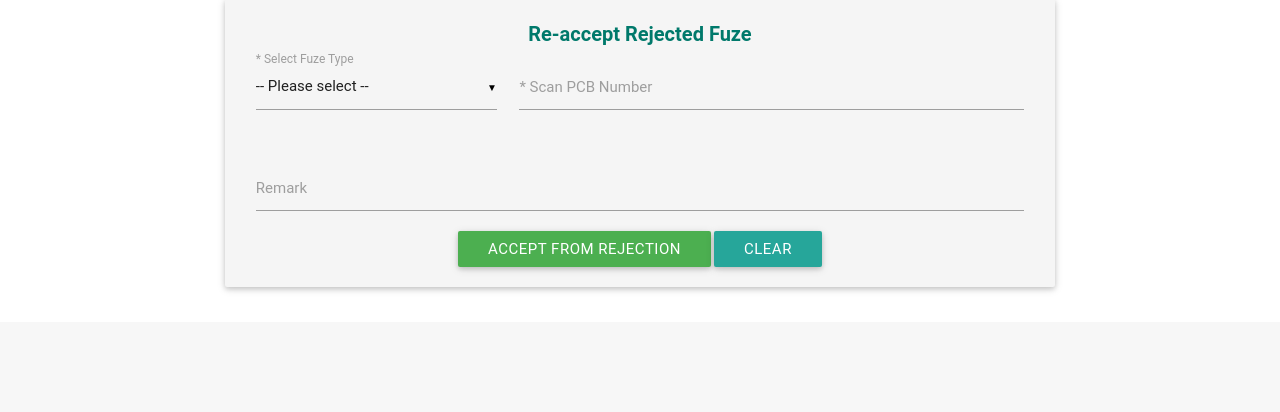
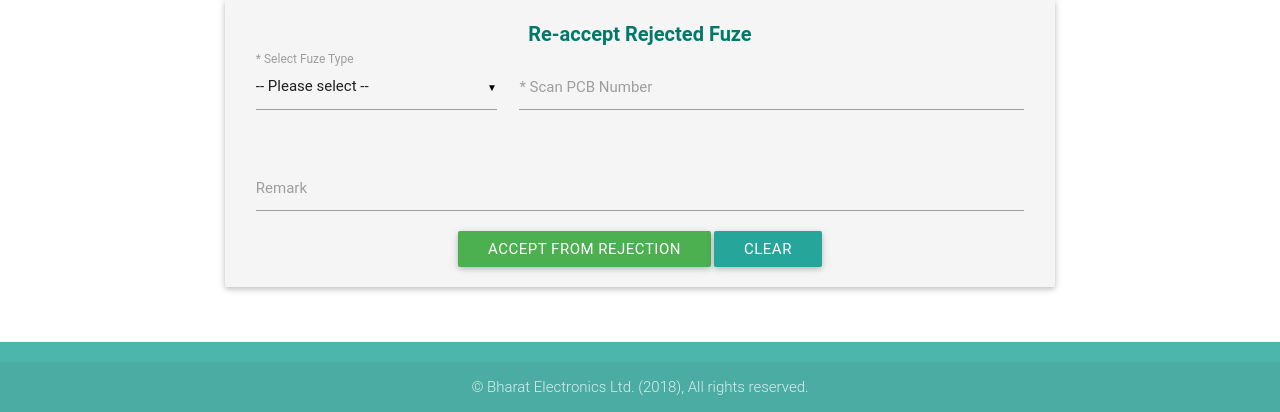
Before and after one commit to pranjal-joshi/FuzeDatabase, a PHP site: page /rejection.php in a window 1280 px wide. Shown: the part 578-990 px from the top of the page. Before the commit the page ends 869 px from the top, so only its background shows below. Run offline with PHP 8.4, Linux system fonts and the light colour scheme; some web fonts are replaced.

Commit message:
missing footer added

```diff
--- a/rejection.php
+++ b/rejection.php
@@ -177,6 +177,14 @@
 		</main>
 	</body>
 
+	<footer class="page-footer teal lighten-2">
+		<div class="footer-copyright">
+			<div class="container">
+				<center>&copy; Bharat Electronics Ltd. (2018), All rights reserved.</center>
+			</div>
+		</div>
+	</footer>
+
 	<script type="text/javascript">
 		$('select').material_select();
 
```
